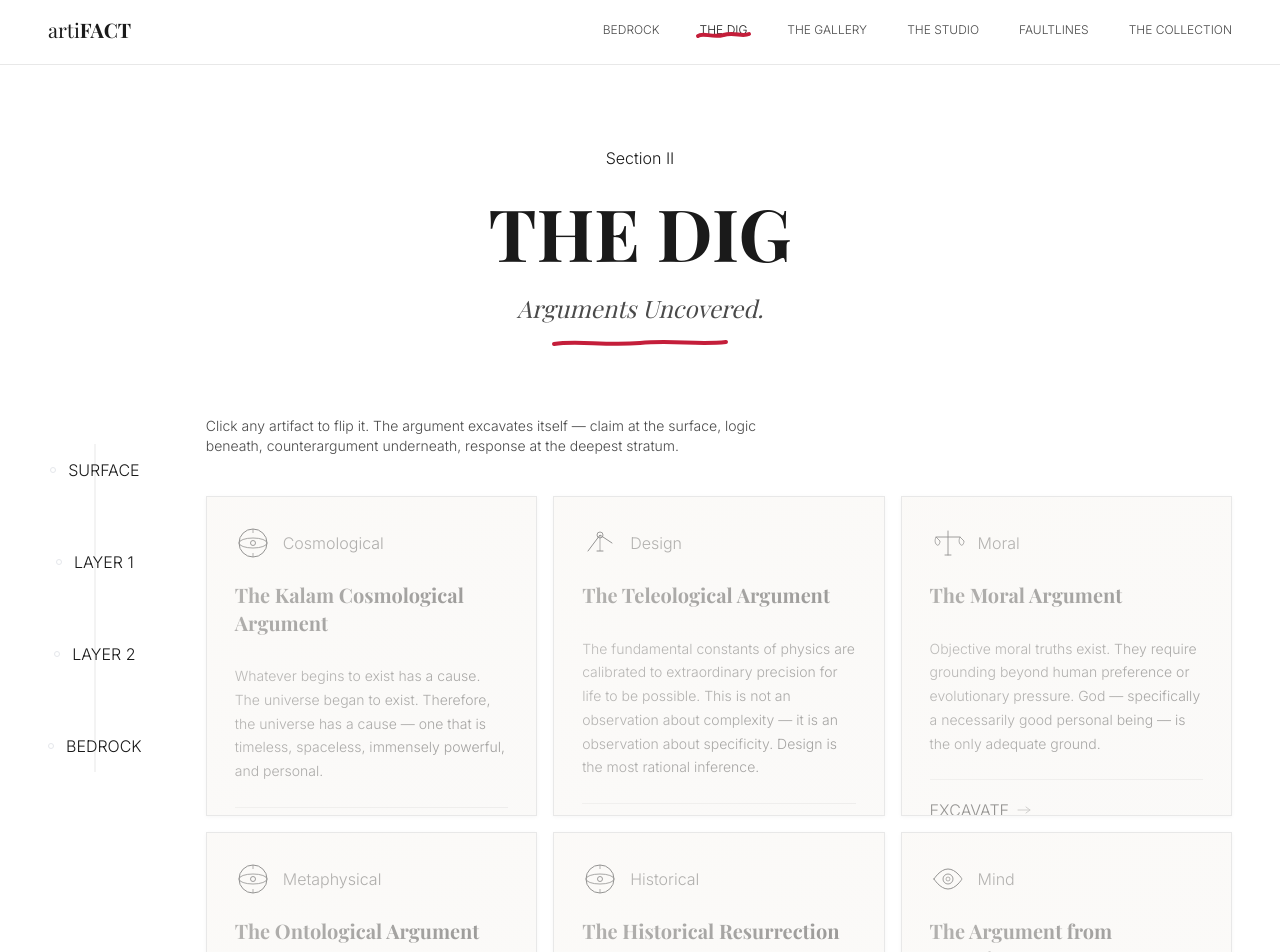
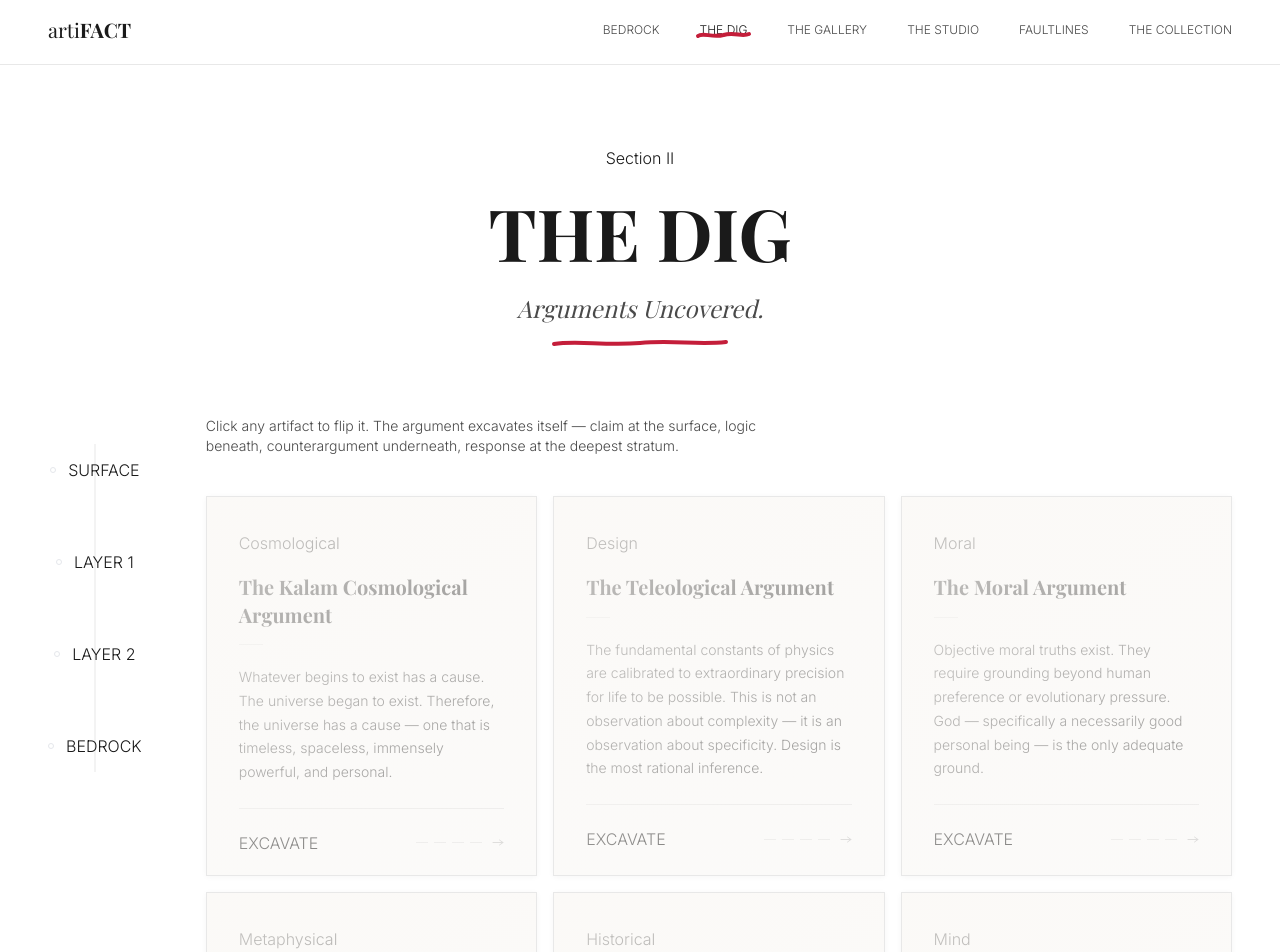
Before and after one commit to TrueDominion/artifact, a React (Vite) app: page /the-dig in a window 1280 px wide. Shown: the top 952 px of the page. Built offline with nearby package versions, Linux system fonts and the light colour scheme; a web font is replaced by a local one.

Commit message:
Redesign ArtifactCard component layout and functionality
Redesigned ArtifactCard component for The Dig section with a new layout and navigation steps. Updated styles and animations for improved user experience.

```diff
--- a/src/components/ui/ArtifactCard.tsx
+++ b/src/components/ui/ArtifactCard.tsx
@@ -1,222 +1,321 @@
 /**
  * src/components/ui/ArtifactCard.tsx
- * Card component for The Dig section.
- * Front face: category label, title, summary, artifact icon.
- * Click: card flips 180° on Y-axis with CSS perspective + lifts off grid.
- * Back face: 4 argument layers + sources, staggered reveal after flip completes.
- * Mobile: tap flips; desktop: click flips. ESC or click-outside collapses.
+ * Redesigned card for The Dig section.
+ * Front face: category, title, summary, excavate prompt.
+ * Flip reveals back face with 4-step tab navigator.
+ * User steps through: CLAIM → LOGIC → OBJECTION → RESPONSE.
+ * Sources appear as collapsed footnote on final step.
+ * Progress indicator at top. Forward/back navigation. ESC closes.
  */
 
 import { useState, useEffect, useRef } from 'react'
 import { motion, AnimatePresence } from 'framer-motion'
 import type { Argument, ArgumentSource } from '@/types'
-import { ArtifactIcon } from '@/components/ui/ExhibitLabel'
 
 interface ArtifactCardProps {
   argument: Argument
 }
 
-const layers: {
+const steps: {
   key: keyof Pick<Argument, 'claim' | 'logic' | 'counterargument' | 'response'>
   label: string
-  number: string
+  sublabel: string
 }[] = [
-  { key: 'claim',           label: 'CLAIM',              number: '01' },
-  { key: 'logic',           label: 'LOGICAL STRUCTURE',  number: '02' },
-  { key: 'counterargument', label: 'COUNTERARGUMENT',    number: '03' },
-  { key: 'response',        label: 'RESPONSE',           number: '04' },
+  { key: 'claim',           label: 'CLAIM',         sublabel: 'The proposition' },
+  { key: 'logic',           label: 'LOGIC',         sublabel: 'The structure' },
+  { key: 'counterargument', label: 'OBJECTION',     sublabel: 'The challenge' },
+  { key: 'response',        label: 'RESPONSE',      sublabel: 'The rebuttal' },
 ]
 
 export default function ArtifactCard({ argument }: ArtifactCardProps) {
-  const [flipped, setFlipped] = useState(false)
-  const [showBack, setShowBack] = useState(false)
+  const [flipped, setFlipped]     = useState(false)
+  const [showBack, setShowBack]   = useState(false)
+  const [step, setStep]           = useState(0)
+  const [showSources, setShowSources] = useState(false)
   const cardRef = useRef<HTMLDivElement>(null)
 
-  // Show back-face content only after flip is halfway done (~300ms)
+  // Reveal back content after flip animation crosses midpoint
   useEffect(() => {
-    let timer: ReturnType<typeof setTimeout>
+    let t: ReturnType<typeof setTimeout>
     if (flipped) {
-      timer = setTimeout(() => setShowBack(true), 320)
+      t = setTimeout(() => setShowBack(true), 340)
     } else {
       setShowBack(false)
+      setStep(0)
+      setShowSources(false)
     }
-    return () => clearTimeout(timer)
+    return () => clearTimeout(t)
   }, [flipped])
 
-  // ESC key to close
+  // ESC closes
   useEffect(() => {
-    const onKey = (e: KeyboardEvent) => {
-      if (e.key === 'Escape' && flipped) setFlipped(false)
-    }
-    window.addEventListener('keydown', onKey)
-    return () => window.removeEventListener('keydown', onKey)
+    const fn = (e: KeyboardEvent) => { if (e.key === 'Escape' && flipped) setFlipped(false) }
+    window.addEventListener('keydown', fn)
+    return () => window.removeEventListener('keydown', fn)
   }, [flipped])
 
+  const isLast  = step === steps.length - 1
+  const isFirst = step === 0
+
   return (
-    // Perspective wrapper — does NOT move
     <div
       ref={cardRef}
       className="relative w-full"
-      style={{ perspective: '1200px', minHeight: '320px' }}
+      style={{ perspective: '1400px', minHeight: '380px' }}
     >
       <motion.div
         className="relative w-full cursor-pointer"
         style={{ transformStyle: 'preserve-3d' }}
         animate={{
-          rotateY: flipped ? 180 : 0,
-          y: flipped ? -16 : 0,
-          scale: flipped ? 1.02 : 1,
-          zIndex: flipped ? 50 : 1,
+          rotateY:   flipped ? 180 : 0,
+          y:         flipped ? -20 : 0,
+          scale:     flipped ? 1.02 : 1,
+          zIndex:    flipped ? 50 : 1,
           boxShadow: flipped
-            ? '0 24px 60px rgba(0,0,0,0.13), 0 4px 16px rgba(0,0,0,0.07)'
-            : '0 1px 4px rgba(0,0,0,0.04)',
+            ? '0 32px 72px rgba(0,0,0,0.14), 0 8px 24px rgba(0,0,0,0.08)'
+            : '0 1px 6px rgba(0,0,0,0.04)',
         }}
         transition={{
-          rotateY: { duration: 0.65, ease: [0.4, 0, 0.2, 1] },
-          y:       { duration: 0.65, ease: [0.4, 0, 0.2, 1] },
-          scale:   { duration: 0.65, ease: [0.4, 0, 0.2, 1] },
+          rotateY:   { duration: 0.65, ease: [0.4, 0, 0.2, 1] },
+          y:         { duration: 0.65, ease: [0.4, 0, 0.2, 1] },
+          scale:     { duration: 0.65, ease: [0.4, 0, 0.2, 1] },
           boxShadow: { duration: 0.65 },
         }}
-        onClick={() => setFlipped(v => !v)}
+        onClick={() => !flipped && setFlipped(true)}
         role="button"
         aria-expanded={flipped}
-        aria-label={`${argument.title} — click to ${flipped ? 'collapse' : 'excavate'}`}
+        aria-label={`${argument.title} — click to excavate`}
         tabIndex={0}
-        onKeyDown={(e) => e.key === 'Enter' && setFlipped(v => !v)}
+        onKeyDown={(e) => e.key === 'Enter' && !flipped && setFlipped(true)}
       >
 
-        {/* ── FRONT FACE ── */}
+        {/* ── FRONT FACE ─────────────────────────────── */}
         <div
-          className="absolute inset-0 w-full h-full bg-white border border-graphite-border overflow-hidden group"
+          className="absolute inset-0 w-full h-full bg-white border border-graphite-border group overflow-hidden"
           style={{ backfaceVisibility: 'hidden', WebkitBackfaceVisibility: 'hidden' }}
         >
-          {/* Sandy gradient overlay — fades on hover */}
+          {/* Linen overlay fades on hover */}
           <div
             className="absolute inset-0 pointer-events-none transition-opacity duration-500 group-hover:opacity-0"
-            style={{
-              background:
-                'linear-gradient(145deg, rgba(250,248,245,0.75) 0%, rgba(245,243,240,0.45) 100%)',
-            }}
+            style={{ background: 'linear-gradient(150deg, rgba(250,248,245,0.8) 0%, rgba(245,243,240,0.4) 100%)' }}
           />
 
-          {/* Crimson annotation mark — appears on hover */}
-          <div className="absolute top-4 right-4 opacity-0 group-hover:opacity-100 transition-opacity duration-300 pointer-events-none">
-            <svg width="14" height="14" viewBox="0 0 14 14" fill="none" aria-hidden="true">
-              <path d="M2,12 L7,2 L12,12" stroke="#C41E3A" strokeWidth="1" strokeLinecap="round" strokeLinejoin="round" />
-              <line x1="4" y1="9" x2="10" y2="9" stroke="#C41E3A" strokeWidth="0.8" strokeLinecap="round" />
+          {/* Crimson mark on hover */}
+          <div className="absolute top-5 right-5 opacity-0 group-hover:opacity-100 transition-opacity duration-300 pointer-events-none">
+            <svg width="12" height="12" viewBox="0 0 12 12" fill="none" aria-hidden="true">
+              <path d="M1,10 L6,2 L11,10" stroke="#C41E3A" strokeWidth="1.2" strokeLinecap="round" strokeLinejoin="round"/>
+              <line x1="3.5" y1="7.5" x2="8.5" y2="7.5" stroke="#C41E3A" strokeWidth="0.9" strokeLinecap="round"/>
             </svg>
           </div>
 
-          <div className="p-7 flex flex-col h-full min-h-[320px]">
-            {/* Icon + category */}
-            <div className="flex items-center gap-3 mb-5">
-              <div className="w-9 h-9 opacity-50 flex-shrink-0">
-                <ArtifactIcon svgKey={argument.artifact_svg_key} />
-              </div>
-              <p className="label-museum text-graphite-soft">{argument.category}</p>
-            </div>
+          <div className="p-8 flex flex-col min-h-[380px]">
+            {/* Category */}
+            <p className="label-museum text-graphite-soft mb-4">{argument.category}</p>
 
             {/* Title */}
-            <h3 className="font-serif font-bold text-xl text-ink mb-3 leading-snug tracking-heading">
+            <h3 className="font-serif font-bold text-xl text-ink mb-4 leading-snug tracking-heading">
               {argument.title}
             </h3>
 
-            {/* Thin rule */}
-            <div className="w-8 h-px bg-graphite-border mb-4" />
+            {/* Rule */}
+            <div className="w-6 h-px bg-graphite-border mb-5" />
 
             {/* Summary */}
             <p className="font-sans text-sm text-graphite-light leading-relaxed flex-1">
               {argument.summary}
             </p>
 
-            {/* Excavate prompt */}
-            <div className="mt-6 flex items-center gap-2 pt-4 border-t border-graphite-border">
-              <span className="label-museum text-graphite-soft">EXCAVATE</span>
-              <svg width="14" height="8" viewBox="0 0 14 8" fill="none" aria-hidden="true">
-                <path d="M1 4H13M9 1L13 4L9 7" stroke="#9A9A9A" strokeWidth="0.9" strokeLinecap="round" strokeLinejoin="round" />
+            {/* Step preview dots */}
+            <div className="mt-6 pt-5 border-t border-graphite-border flex items-center justify-between">
+              <span className="label-museum text-graphite-soft group-hover:text-graphite transition-colors duration-300">
+                EXCAVATE
+              </span>
+              <div className="flex items-center gap-1.5">
+                {steps.map((_, i) => (
+                  <div key={i} className="w-3 h-px bg-graphite-border" />
+                ))}
+                <svg width="12" height="7" viewBox="0 0 12 7" fill="none" className="ml-1" aria-hidden="true">
+                  <path d="M1 3.5H11M7.5 1L11 3.5L7.5 6" stroke="#C8C8C8" strokeWidth="0.9" strokeLinecap="round" strokeLinejoin="round"/>
                 </svg>
               </div>
             </div>
           </div>
+        </div>
 
-        {/* ── BACK FACE ── */}
+        {/* ── BACK FACE ──────────────────────────────── */}
         <div
-          className="w-full bg-white border border-graphite-border overflow-y-auto"
+          className="w-full bg-white border border-graphite-border overflow-hidden"
           style={{
             backfaceVisibility: 'hidden',
             WebkitBackfaceVisibility: 'hidden',
             transform: 'rotateY(180deg)',
-            minHeight: '320px',
-            maxHeight: '520px',
+            minHeight: '380px',
           }}
+          onClick={(e) => e.stopPropagation()}
         >
-          <div className="p-7">
-            {/* Back header */}
-            <div className="flex items-start justify-between mb-5">
+          {/* ── Step progress bar ── */}
+          <div className="flex border-b border-graphite-border">
+            {steps.map((s, i) => (
+              <button
+                key={s.key}
+                onClick={() => { setStep(i); setShowSources(false) }}
+                className={`flex-1 py-3 px-2 text-center transition-colors duration-300 ${
+                  i === step
+                    ? 'bg-ink'
+                    : 'bg-white hover:bg-linen'
+                }`}
+                aria-label={`Go to step ${i + 1}: ${s.label}`}
+              >
+                <span className={`label-museum block ${i === step ? 'text-white' : 'text-graphite-soft'}`}>
+                  {s.label}
+                </span>
+              </button>
+            ))}
+          </div>
+
+          {/* ── Content area ── */}
+          <div className="p-7 flex flex-col" style={{ minHeight: '320px' }}>
+
+            {/* Close button */}
+            <div className="flex items-center justify-between mb-5">
+              <div className="flex items-baseline gap-3">
+                <span className="font-serif font-bold text-3xl text-graphite-border select-none">
+                  0{step + 1}
+                </span>
                 <div>
-                <p className="label-museum text-graphite-soft mb-1">{argument.category}</p>
-                <h3 className="font-serif font-bold text-lg text-ink leading-snug tracking-heading">
-                  {argument.title}
-                </h3>
+                  <p className="font-serif font-bold text-base text-ink leading-tight">
+                    {steps[step].label}
+                  </p>
+                  <p className="label-museum text-graphite-soft">{steps[step].sublabel}</p>
                 </div>
-              {/* Close hint */}
-              <div className="flex-shrink-0 mt-0.5">
-                <svg width="14" height="14" viewBox="0 0 14 14" fill="none" aria-hidden="true">
-                  <line x1="2" y1="2" x2="12" y2="12" stroke="#C41E3A" strokeWidth="1" strokeLinecap="round" />
-                  <line x1="12" y1="2" x2="2" y2="12" stroke="#C41E3A" strokeWidth="1" strokeLinecap="round" />
+              </div>
+              <button
+                onClick={() => setFlipped(false)}
+                className="flex-shrink-0 p-1 opacity-40 hover:opacity-100 transition-opacity duration-200"
+                aria-label="Close card"
+              >
+                <svg width="12" height="12" viewBox="0 0 12 12" fill="none" aria-hidden="true">
+                  <line x1="1" y1="1" x2="11" y2="11" stroke="#C41E3A" strokeWidth="1.2" strokeLinecap="round"/>
+                  <line x1="11" y1="1" x2="1" y2="11" stroke="#C41E3A" strokeWidth="1.2" strokeLinecap="round"/>
                 </svg>
-              </div>
+              </button>
             </div>
 
             <hr className="rule-graphite mb-5" />
 
-            {/* Staggered layers — only render after flip completes */}
+            {/* Step content — animated on step change */}
+            <div className="flex-1 overflow-hidden">
+              <AnimatePresence mode="wait" initial={false}>
+                {showBack && (
+                  <motion.div
+                    key={step}
+                    initial={{ opacity: 0, y: 12 }}
+                    animate={{ opacity: 1, y: 0 }}
+                    exit={{ opacity: 0, y: -8 }}
+                    transition={{ duration: 0.28, ease: 'easeOut' }}
+                  >
+                    <p className="font-sans text-sm text-graphite leading-relaxed">
+                      {argument[steps[step].key]}
+                    </p>
+
+                    {/* Sources — only on final step */}
+                    {isLast && argument.sources.length > 0 && (
+                      <div className="mt-5">
+                        <button
+                          onClick={() => setShowSources(v => !v)}
+                          className="flex items-center gap-2 label-museum text-graphite-soft hover:text-graphite transition-colors duration-200"
+                        >
+                          <span>{showSources ? 'HIDE' : 'SHOW'} SOURCES</span>
+                          <motion.svg
+                            animate={{ rotate: showSources ? 180 : 0 }}
+                            transition={{ duration: 0.25 }}
+                            width="8" height="5" viewBox="0 0 8 5" fill="none"
+                            aria-hidden="true"
+                          >
+                            <path d="M1 1L4 4L7 1" stroke="#9A9A9A" strokeWidth="0.9" strokeLinecap="round" strokeLinejoin="round"/>
+                          </motion.svg>
+                        </button>
                         <AnimatePresence>
-              {showBack && (
-                <>
-                  {layers.map(({ key, label, number }, i) => (
-                    <motion.div
-                      key={key}
-                      initial={{ opacity: 0, y: 10 }}
-                      animate={{ opacity: 1, y: 0 }}
-                      transition={{ delay: i * 0.09, duration: 0.35, ease: 'easeOut' }}
-                      className="mb-5"
+                          {showSources && (
+                            <motion.ul
+                              initial={{ height: 0, opacity: 0 }}
+                              animate={{ height: 'auto', opacity: 1 }}
+                              exit={{ height: 0, opacity: 0 }}
+                              transition={{ duration: 0.25 }}
+                              className="mt-3 space-y-1.5 overflow-hidden"
                             >
-                      <div className="flex items-baseline gap-2 mb-1.5">
-                        <span className="font-serif text-xs text-graphite-border font-bold">{number}</span>
-                        <p className="label-museum text-graphite-soft">{label}</p>
-                      </div>
-                      <p className="font-sans text-xs text-graphite leading-relaxed">
-                        {argument[key]}
-                      </p>
-                      {i < layers.length - 1 && <hr className="rule-graphite mt-5" />}
-                    </motion.div>
-                  ))}
-
-                  {/* Sources */}
-                  {argument.sources.length > 0 && (
-                    <motion.div
-                      initial={{ opacity: 0, y: 10 }}
-                      animate={{ opacity: 1, y: 0 }}
-                      transition={{ delay: 0.38, duration: 0.35, ease: 'easeOut' }}
-                    >
-                      <hr className="rule-graphite mb-4" />
-                      <p className="label-museum mb-2 text-graphite-soft">SOURCES</p>
-                      <ul className="space-y-1">
                               {argument.sources.map((source: ArgumentSource, idx: number) => (
                                 <li key={idx} className="font-sans text-[0.6rem] text-graphite-soft leading-relaxed">
-                            <span className="text-graphite-light">{source.author}</span>
+                                  <span className="text-graphite-light not-italic">{source.author}</span>
                                   {' — '}
                                   <span className="italic">{source.title}</span>
-                            {source.year && <span className="ml-1 not-italic">({source.year})</span>}
+                                  {source.year && <span className="not-italic ml-1">({source.year})</span>}
                                 </li>
                               ))}
-                      </ul>
+                            </motion.ul>
+                          )}
+                        </AnimatePresence>
+                      </div>
+                    )}
                   </motion.div>
                 )}
-                </>
+              </AnimatePresence>
+            </div>
+
+            {/* ── Navigation ── */}
+            <div className="flex items-center justify-between pt-5 mt-4 border-t border-graphite-border">
+              <button
+                onClick={() => { setStep(s => s - 1); setShowSources(false) }}
+                disabled={isFirst}
+                className="flex items-center gap-2 label-museum text-graphite-soft hover:text-graphite disabled:opacity-20 transition-colors duration-200"
+                aria-label="Previous layer"
+              >
+                <svg width="12" height="7" viewBox="0 0 12 7" fill="none" aria-hidden="true">
+                  <path d="M11 3.5H1M4.5 1L1 3.5L4.5 6" stroke="currentColor" strokeWidth="0.9" strokeLinecap="round" strokeLinejoin="round"/>
+                </svg>
+                PREV
+              </button>
+
+              {/* Pip progress */}
+              <div className="flex items-center gap-1.5">
+                {steps.map((_, i) => (
+                  <div
+                    key={i}
+                    className={`rounded-full transition-all duration-300 ${
+                      i === step
+                        ? 'w-4 h-1.5 bg-ink'
+                        : i < step
+                          ? 'w-1.5 h-1.5 bg-graphite-soft'
+                          : 'w-1.5 h-1.5 bg-graphite-border'
+                    }`}
+                  />
+                ))}
+              </div>
+
+              {isLast ? (
+                <button
+                  onClick={() => setFlipped(false)}
+                  className="flex items-center gap-2 label-museum text-crimson hover:opacity-70 transition-opacity duration-200"
+                  aria-label="Close card"
+                >
+                  CLOSE
+                  <svg width="12" height="7" viewBox="0 0 12 7" fill="none" aria-hidden="true">
+                    <path d="M1 3.5H11M7.5 1L11 3.5L7.5 6" stroke="#C41E3A" strokeWidth="0.9" strokeLinecap="round" strokeLinejoin="round"/>
+                  </svg>
+                </button>
+              ) : (
+                <button
+                  onClick={() => { setStep(s => s + 1); setShowSources(false) }}
+                  className="flex items-center gap-2 label-museum text-graphite-soft hover:text-graphite transition-colors duration-200"
+                  aria-label="Next layer"
+                >
+                  NEXT
+                  <svg width="12" height="7" viewBox="0 0 12 7" fill="none" aria-hidden="true">
+                    <path d="M1 3.5H11M7.5 1L11 3.5L7.5 6" stroke="currentColor" strokeWidth="0.9" strokeLinecap="round" strokeLinejoin="round"/>
+                  </svg>
+                </button>
               )}
-            </AnimatePresence>
+            </div>
           </div>
         </div>
 
```
Lines whose indentation alone changed are shown as unchanged.
